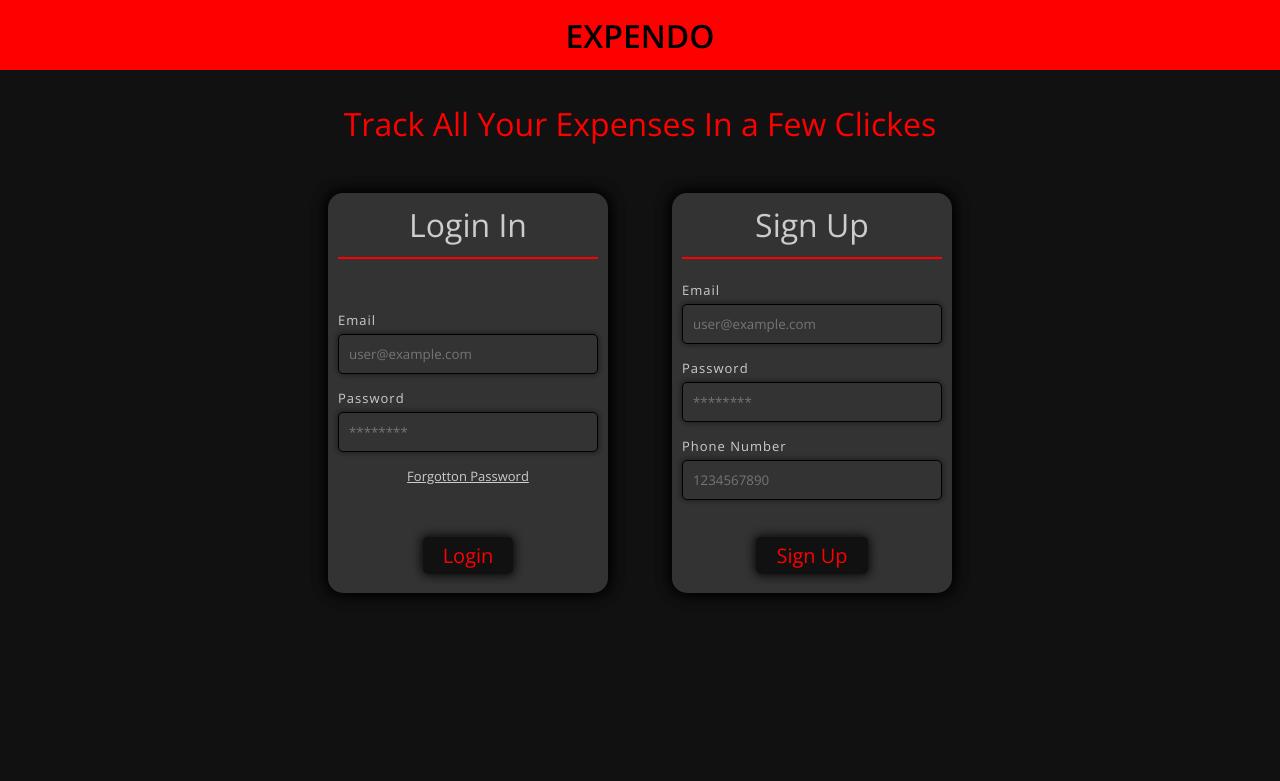
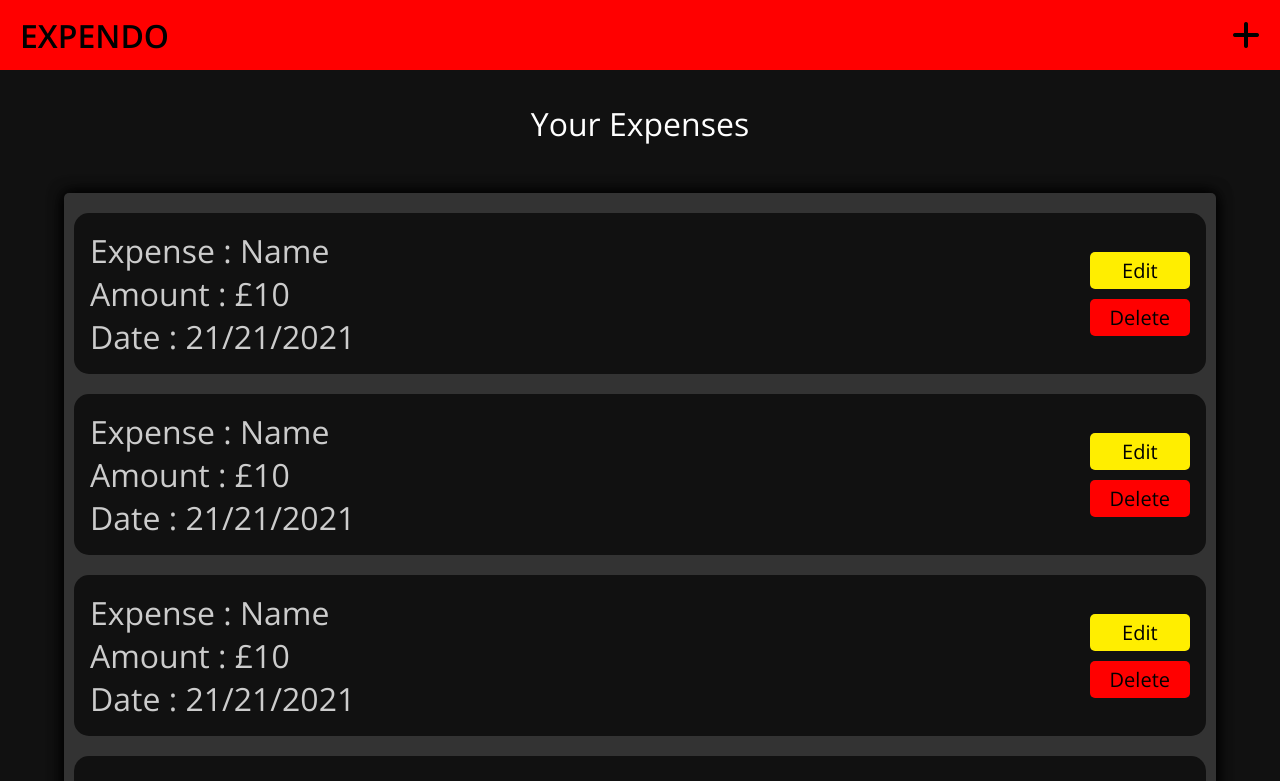
Before and after one commit to v3skr/Expendo, a React (Create React App) app in the folder expendo/: page /expenses in a window 1280 px wide. Shown: the top 781 px of the page. Built offline with nearby package versions, Linux system fonts and the light colour scheme.

Commit message:
Added The Expense Page

```diff
--- a/expendo/package.json
+++ b/expendo/package.json
@@ -8,6 +8,7 @@
     "@testing-library/user-event": "^12.8.3",
     "react": "^17.0.2",
     "react-dom": "^17.0.2",
+    "react-router-dom": "^5.2.0",
     "react-scripts": "4.0.3",
     "web-vitals": "^1.1.2"
   },
--- a/expendo/src/App.css
+++ b/expendo/src/App.css
@@ -26,3 +26,12 @@ body {
   color: #fff;
   transform: scale(1.2);
 }
+.overlay {
+  background-color: #000;
+  opacity: 0.8;
+  width: 100vw;
+  height: 100vh;
+  position: fixed;
+  top: 0;
+  z-index: 2;
+}
--- a/expendo/src/App.js
+++ b/expendo/src/App.js
@@ -1,12 +1,21 @@
 import "./App.css";
 import Navbar from "./Components/utils/Navbar/Navbar";
 import Home from "./Components/Home/Home";
+import Expenses from "./Components/Expenses/Expenses";
+import { BrowserRouter as Router, Switch, Route } from "react-router-dom";
 
 function App() {
   return (
     <div className="App">
-      <Navbar />
-      <Home />
+      <Router>
+        <Navbar />
+        {false ? (document.body.style.overflow = "hidden") : ""}
+        {/* <div className="overlay"></div> */}
+        <Switch>
+          <Route exact path="/" component={Home} />
+          <Route exact path="/expenses" component={Expenses} />
+        </Switch>
+      </Router>
     </div>
   );
 }
--- /dev/null
+++ b/expendo/src/Components/ExpenseItem/ExpsenseItem.css
@@ -0,0 +1,60 @@
+.expsense-item {
+  display: flex;
+  justify-content: center;
+  align-items: center;
+  width: 100%;
+  background-color: #111;
+  border-radius: 15px;
+  margin: 10px;
+  padding: 1rem;
+}
+.expsense-item main {
+  width: 100%;
+  display: flex;
+  justify-content: space-between;
+}
+.expsense-item header {
+  display: flex;
+  justify-content: flex-end;
+}
+.expsense-item h1 {
+  color: #ccc;
+  font-weight: 300;
+}
+.expsense-item main .btn-con {
+  display: flex;
+  flex-direction: column;
+}
+.expsense-item main .btn-con button {
+  margin: 5px 0;
+  width: 100%;
+}
+.expsense-item main .btn-con button:nth-child(2) {
+  background-color: red;
+}
+.expsense-item main .btn-con button:nth-child(2):hover {
+  color: #fff;
+}
+.expsense-item main .btn-con button:nth-child(1) {
+  background-color: rgb(255, 238, 0);
+}
+.expsense-item main .btn-con button:nth-child(1):hover {
+  color: #000;
+}
+@media (max-width: 650px) {
+  .main-info h1 {
+    font-size: 20px;
+  }
+  .expsense-item main {
+    flex-direction: column;
+  }
+  .expsense-item main h1 {
+    margin: 10px 0 0 0;
+  }
+  .expsense-item main .btn-con {
+    margin: 2rem 0 0 0;
+  }
+  .expsense-item main .btn-con button {
+    width: 85%;
+  }
+}
--- /dev/null
+++ b/expendo/src/Components/ExpenseItem/ExpsenseItem.jsx
@@ -0,0 +1,21 @@
+import React from "react";
+import "./ExpsenseItem.css";
+const ExpsenseItem = () => {
+  return (
+    <div className="expsense-item">
+      <main>
+        <div className="main-info">
+          <h1 className="expense-item-name">Expense : Name</h1>
+          <h1 className="expense-item-amount">Amount : £10</h1>
+          <h1 className="expense-item-date">Date : 21/21/2021</h1>
+        </div>
+        <div className="btn-con">
+          <button className="btn">Edit</button>
+          <button className="btn">Delete</button>
+        </div>
+      </main>
+    </div>
+  );
+};
+
+export default ExpsenseItem;
--- /dev/null
+++ b/expendo/src/Components/Expenses/ExpenseList.jsx
@@ -0,0 +1,22 @@
+import React from "react";
+import ExpsenseItem from "../ExpenseItem/ExpsenseItem";
+
+const ExpenseList = () => {
+  return (
+    <div className="expsenses-list">
+      <ExpsenseItem />
+      <ExpsenseItem />
+      <ExpsenseItem />
+      <ExpsenseItem />
+      <ExpsenseItem />
+      <ExpsenseItem />
+      <ExpsenseItem />
+      <ExpsenseItem />
+      <ExpsenseItem />
+      <ExpsenseItem />
+      <ExpsenseItem />
+    </div>
+  );
+};
+
+export default ExpenseList;
--- /dev/null
+++ b/expendo/src/Components/Expenses/Expenses.css
@@ -0,0 +1,116 @@
+.add-expense {
+  position: sticky;
+  top: 80px;
+  z-index: 3;
+  display: grid;
+  grid-template-rows: 1fr repeat(3, 80px) 1fr;
+  grid-template-columns: repeat(1, 1fr);
+  justify-content: center;
+  align-items: center;
+  width: 90%;
+  min-height: 430px;
+  background-color: #333;
+  margin: 1rem auto;
+  border-radius: 5px;
+  box-shadow: 1px 1px 15px #000, -1px -1px 15px #000;
+}
+.expense-input-item label {
+  color: #ccc;
+  font-weight: 300;
+  font-size: 13px;
+  margin: 5px 0 0 0;
+}
+.expense-input-item {
+  display: flex;
+  flex-direction: column;
+  justify-content: center;
+  align-items: center;
+}
+.expense-input-item input {
+  display: inline-block;
+  width: 300px;
+  border-radius: 5px;
+  padding: 8px 5px;
+  margin: 5px 0;
+  color: #ccc;
+  outline: none;
+  border: 2px solid #000;
+  background-color: #111;
+}
+.expense-input-item > div {
+  width: 300px;
+  text-align: start;
+}
+.expense-input-item input:focus {
+  border: 2px solid red;
+}
+.add-expense button {
+  background-color: springgreen;
+}
+.add-expense button:hover {
+  color: #000;
+}
+.btn-con {
+  display: flex;
+  justify-content: center;
+  align-items: center;
+}
+.add-expense input::-webkit-calendar-picker-indicator {
+  background-color: red;
+  border-radius: 5px;
+  cursor: pointer;
+}
+.add-expense .title {
+  text-align: center;
+  width: 90%;
+  margin: auto;
+  font-weight: 300;
+  color: #ccc;
+  border-bottom: 1px solid red;
+  padding: 5px 0;
+}
+.expsenses-list {
+  display: grid;
+  grid-template-rows: 1fr repeat(3, 80px) 1fr;
+  grid-template-columns: repeat(1, 1fr);
+  justify-content: center;
+  align-items: center;
+  width: 90%;
+  min-height: 430px;
+  background-color: #333;
+  margin: 1rem auto;
+  border-radius: 5px;
+  box-shadow: 1px 1px 15px #000, -1px -1px 15px #000;
+  z-index: 1;
+  padding: 10px;
+  height: 100%;
+  display: flex;
+  flex-direction: column;
+  justify-content: flex-start;
+  align-items: center;
+}
+.main-title {
+  text-align: center;
+  color: #fff;
+  font-weight: 400;
+  padding: 2rem 0;
+}
+@media (max-width: 650px) {
+  .add-expense {
+    width: 90%;
+  }
+  .expense-input-item {
+    width: 100%;
+  }
+  .expense-input-item input,
+  .expense-input-item label {
+    margin: 5px auto;
+    width: 95%;
+  }
+  .title {
+    font-size: 25px;
+  }
+  .expense-input-item > div {
+    width: 95%;
+  }
+}
--- /dev/null
+++ b/expendo/src/Components/Expenses/Expenses.jsx
@@ -0,0 +1,26 @@
+import React from "react";
+import InputItem from "./InputItem";
+import "./Expenses.css";
+import ExpenseList from "./ExpenseList";
+import Footer from "../Footer/Footer";
+
+const Expenses = () => {
+  return (
+    <div className="expenses">
+      {/* <div className="add-expense">
+        <h1 className="title">Add Your Expsenses Here</h1>
+        <InputItem type="text" name="expense" />
+        <InputItem type="text" name="amount" />
+        <InputItem type="date" name="date" />
+        <div className="btn-con">
+          <button className="btn">Add Expense</button>
+        </div>
+      </div> */}
+      <h1 className="main-title">Your Expenses</h1>
+      <ExpenseList style={{ overflow: "hidden" }} />
+      <Footer />
+    </div>
+  );
+};
+
+export default Expenses;
--- /dev/null
+++ b/expendo/src/Components/Expenses/InputItem.jsx
@@ -0,0 +1,15 @@
+import React from "react";
+import "./Expenses.css";
+
+const InputItem = ({ type, name }) => {
+  return (
+    <div className="expense-input-item">
+      <div>
+        <label htmlFor={name}>{name[0].toUpperCase() + name.slice(1)}</label>
+      </div>
+      <input type={type} name={name} />
+    </div>
+  );
+};
+
+export default InputItem;
--- a/expendo/src/Components/utils/Navbar/Navbar.css
+++ b/expendo/src/Components/utils/Navbar/Navbar.css
@@ -7,11 +7,10 @@
   width: 100%;
   display: flex;
   align-items: center;
-  justify-content: center;
+  justify-content: space-between;
   padding: 0 20px;
 }
 .links-con i {
-  padding: 0 0 0 10px;
   color: #000;
   zoom: 1.6;
   transition: all 0.2s;
--- a/expendo/src/Components/utils/Navbar/Navbar.jsx
+++ b/expendo/src/Components/utils/Navbar/Navbar.jsx
@@ -5,11 +5,9 @@ const Navbar = () => {
   return (
     <div className="nav">
       <h1>EXPENDO</h1>
-      {/* <div className="links-con">
-        <i className="fas fa-home"></i>
-          <i className="fas fa-user-plus"></i>
-          <i className="fas fa-sign-in-alt"></i>
-      </div> */}
+      <div className="links-con">
+        <i className="fas fa-plus" style={{ zoom: 2 }}></i>
+      </div>
     </div>
   );
 };
```
Also changed, not shown: 1 other file (tests, documents, lock files or other folders).
